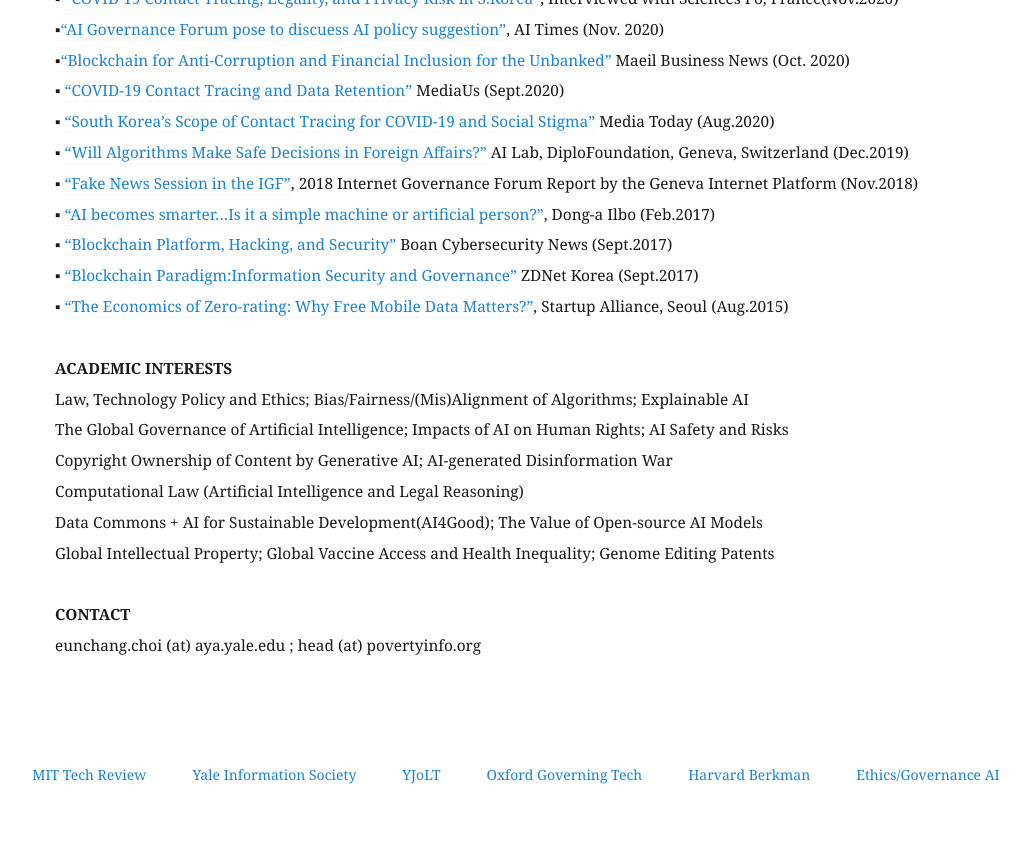
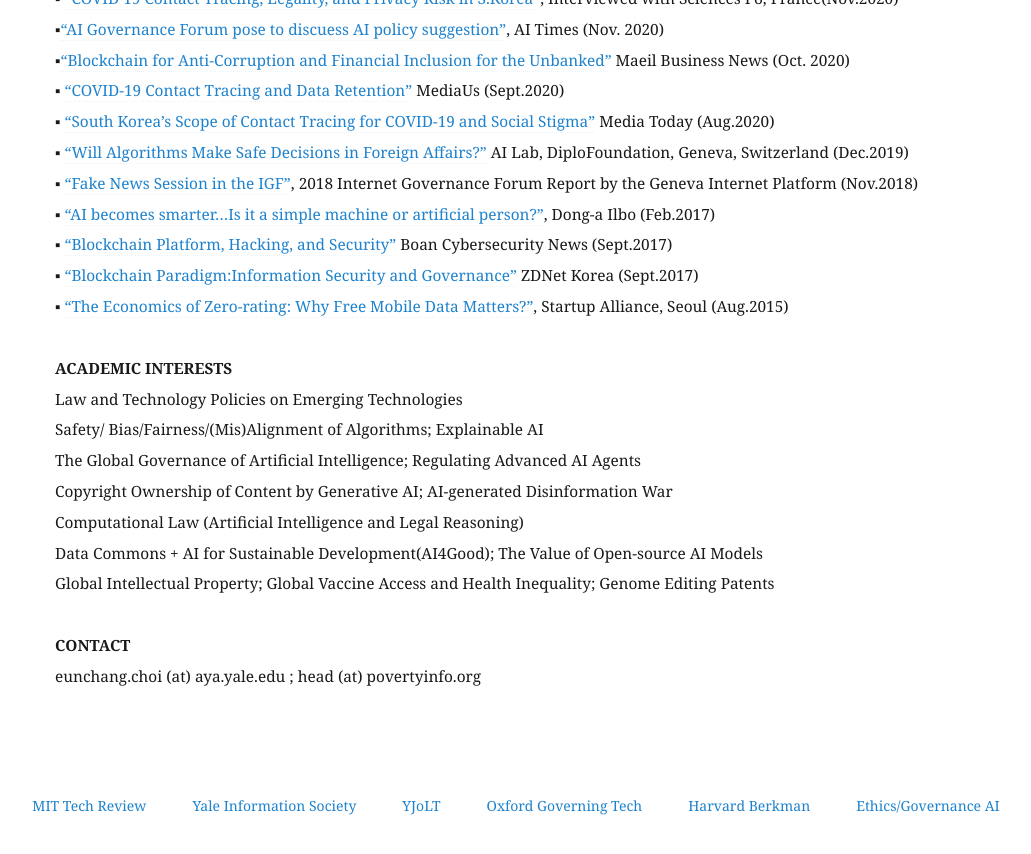
Before and after one commit to eunchangchoi/eunchangchoi.github.io, a Jekyll site: the page built from index.md, in a window 1280 px wide and 900 px high, scrolled down 9848 px. Shown: the top 854 px of the window, without its empty margins (45-1076 px from the left). Built offline with Jekyll 4.4.1, drawn with Linux system fonts in a browser that asks for light colours.

Commit message:
Update index.md

```diff
--- a/index.md
+++ b/index.md
@@ -229,8 +229,9 @@
 
  <br>
  <strong> ACADEMIC INTERESTS </strong> <br>
-   Law, Technology Policy and Ethics; Bias/Fairness/(Mis)Alignment of Algorithms; Explainable AI <br>
-   The Global Governance of Artificial Intelligence; Impacts of AI on Human Rights; AI Safety and Risks <br>
+   Law and Technology Policies on Emerging Technologies <br>
+   Safety/ Bias/Fairness/(Mis)Alignment of Algorithms; Explainable AI <br>
+   The Global Governance of Artificial Intelligence; Regulating Advanced AI Agents <br>
    Copyright Ownership of Content by Generative AI; AI-generated Disinformation War <br>
    Computational Law (Artificial Intelligence and Legal Reasoning) <br>
    Data Commons + AI for Sustainable Development(AI4Good); The Value of Open-source AI Models <br>
```
